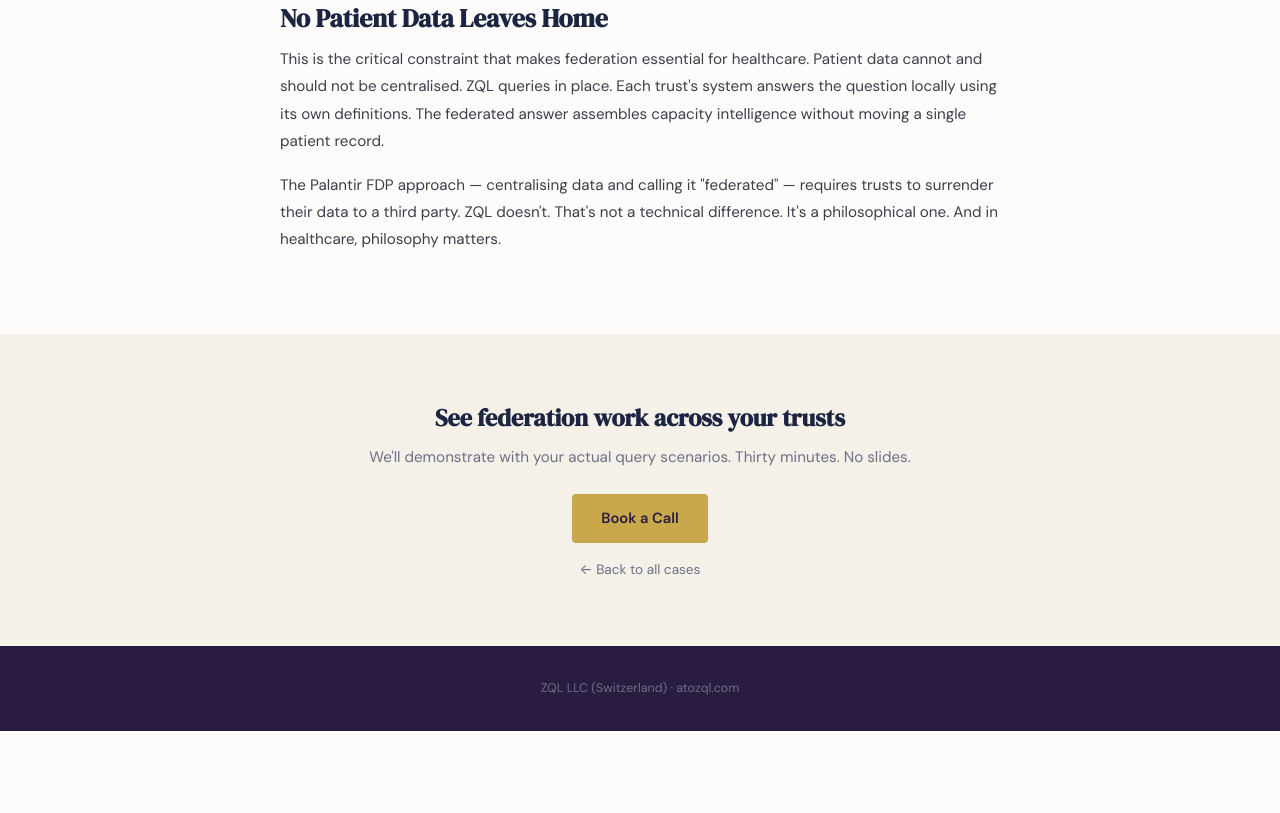
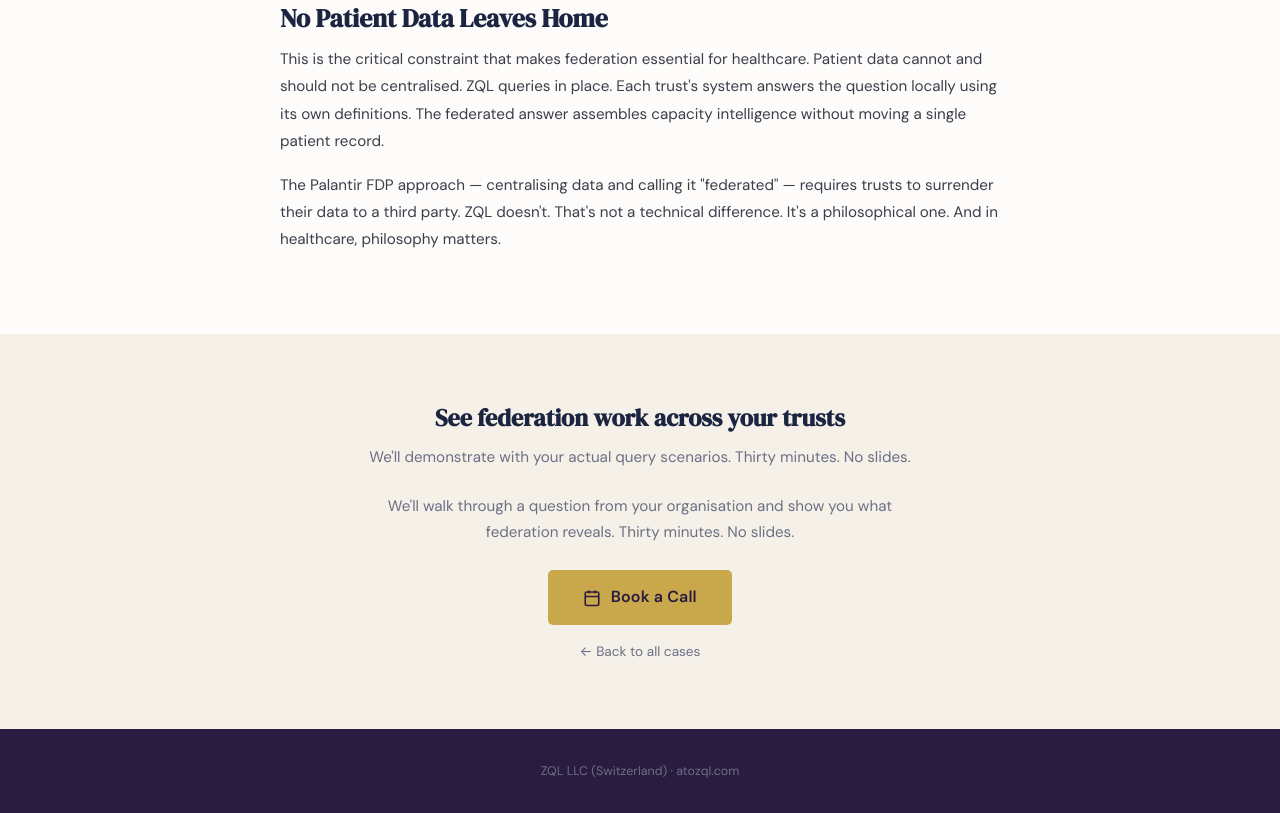
Before and after one commit to nattkins/atozql, a plain HTML site: page cases/healthcare.html in a window 1280 px wide. Shown: the part 2376-3189 px from the top of the page. Before the commit the page ends 3107 px from the top, so only its background shows below. Drawn offline with Linux system fonts and the light colour scheme.

Commit message:
Update healthcare.html

```diff
--- a/cases/healthcare.html
+++ b/cases/healthcare.html
@@ -75,7 +75,11 @@
 <section class="case-cta">
   <h3>See federation work across your trusts</h3>
   <p>We'll demonstrate with your actual query scenarios. Thirty minutes. No slides.</p>
-  <a href="https://calendly.com/zql" class="case-cta-btn" target="_blank" rel="noopener">Book a Call</a>
+    <p class="cta-sub">We'll walk through a question from your organisation and show you what federation reveals. Thirty minutes. No slides.</p>
+    <a href="https://calendar.google.com/calendar/u/0/appointments/schedules/AcZssZ0Bnq7jInrJHYN5Hr6QOY1gN9-2ZDQjzw58OiKadEJLzqVRLuks8G5MtCrS5zxZva7XmAnVZwc9?gv=true" class="cta-button" target="_blank" rel="noopener">
+      <svg fill="none" stroke="currentColor" stroke-width="2.2" viewBox="0 0 24 24"><rect x="3" y="4" width="18" height="18" rx="2"/><path d="M16 2v4M8 2v4M3 10h18"/></svg>
+      Book a Call
+    </a>
   <br><a href="../#portfolio" class="case-back-link">← Back to all cases</a>
 </section>
 
```
